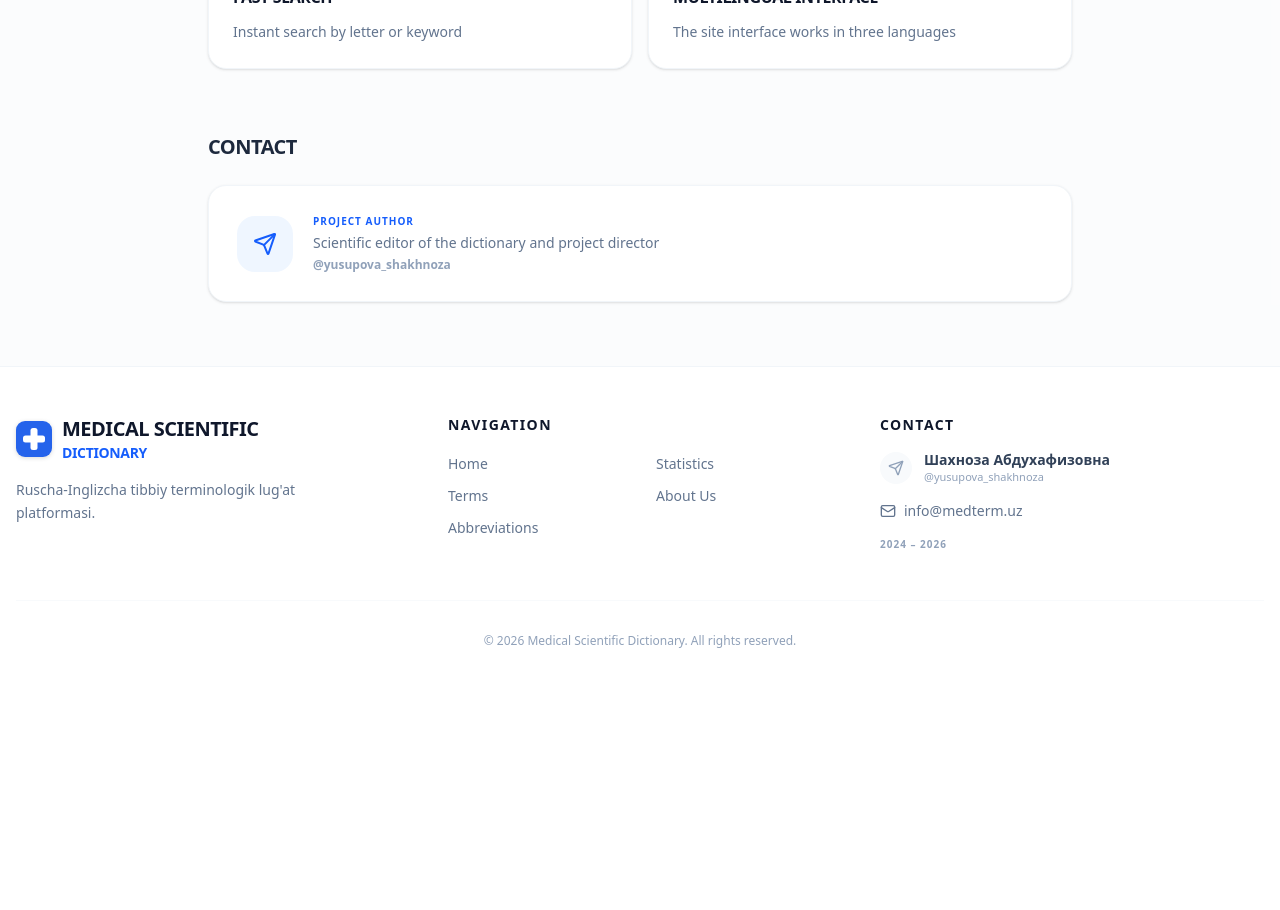
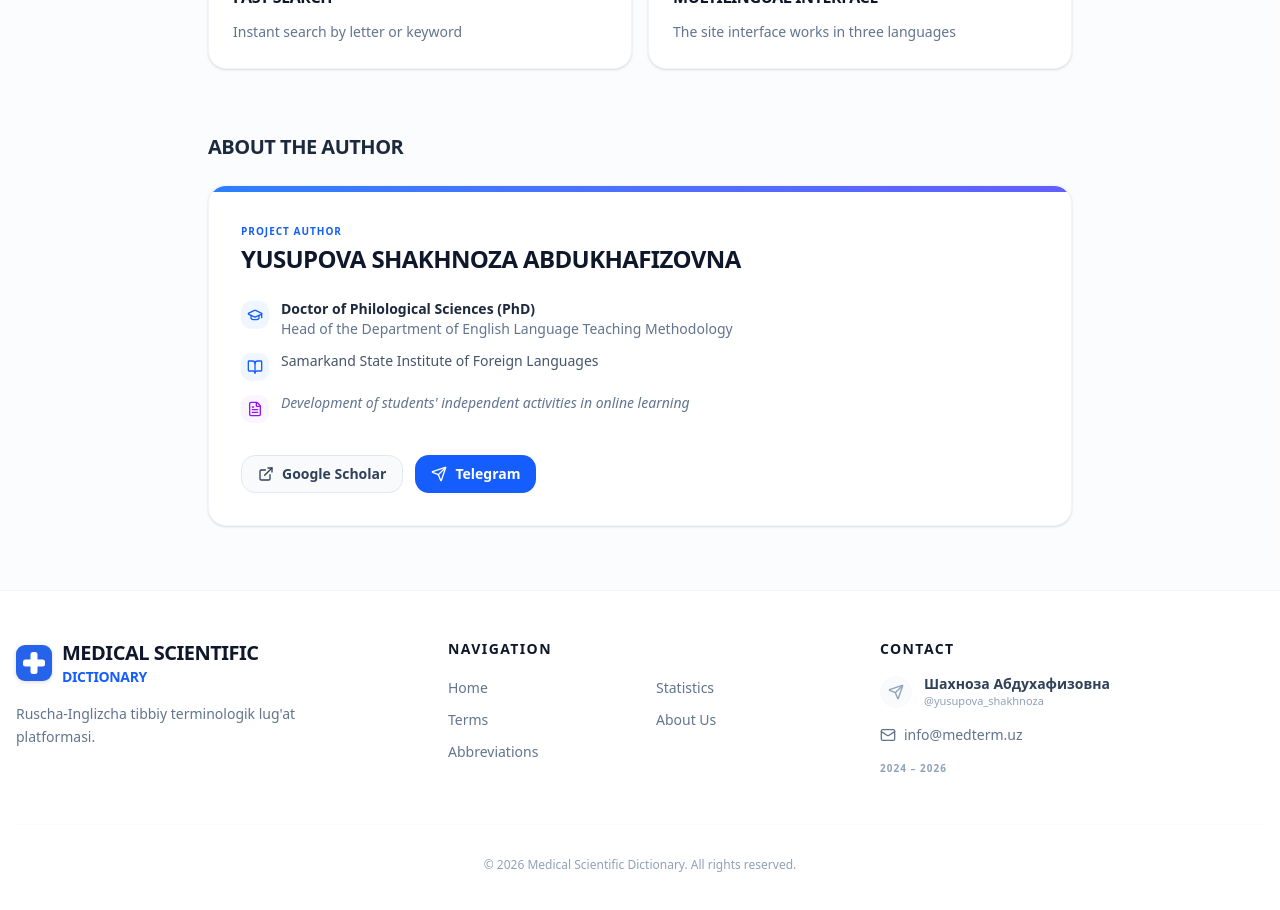
Before and after one commit to shoyim/medical-dictionary-next, a Next.js app: page /en/about in a window 1280 px wide. Shown: the part 1220-2130 px from the top of the page. Before the commit the page ends 1917 px from the top, so only its background shows below. Built offline with nearby package versions, Linux system fonts and the light colour scheme; no server answers; the database is empty.

Commit message:
Add full author bio with degree, position, institute and Google Scholar link

```diff
--- a/app/[lang]/about/page.tsx
+++ b/app/[lang]/about/page.tsx
@@ -1,6 +1,6 @@
 import type { Metadata } from "next";
 import { getDictionary } from "@/lib/get-dictionary";
-import { BookOpen, Search, Languages, FileText, Send, Sparkles } from "lucide-react";
+import { BookOpen, Search, Languages, FileText, Send, Sparkles, GraduationCap, ExternalLink } from "lucide-react";
 import Link from "next/link";
 import { JsonLd } from "@/components/JsonLd";
 import { buildMetadata } from "@/lib/seo";
@@ -90,31 +90,74 @@ export default async function AboutPage({ params }: { params: Promise<{ lang: st
             </div>
           </div>
 
-          {/* CONTACT */}
+          {/* AUTHOR */}
           <div className="space-y-6">
             <h2 className="text-xl font-black uppercase tracking-tight text-slate-800 dark:text-slate-200">
               {t.contact_title}
             </h2>
-            <Link
-              href="https://t.me/yusupova_shakhnoza"
-              target="_blank"
-              className="flex items-center gap-5 p-7 bg-white dark:bg-slate-900 rounded-2xl border border-slate-100 dark:border-slate-800 shadow-sm hover:shadow-md hover:border-blue-200 dark:hover:border-blue-900 transition-all group"
-            >
-              <div className="p-4 bg-blue-50 dark:bg-blue-950/40 rounded-2xl text-blue-600 dark:text-blue-400 group-hover:bg-blue-600 group-hover:text-white transition-colors">
-                <Send className="w-6 h-6" />
+            <div className="bg-white dark:bg-slate-900 rounded-2xl border border-slate-100 dark:border-slate-800 shadow-sm overflow-hidden">
+              {/* Top accent */}
+              <div className="h-1.5 bg-gradient-to-r from-blue-500 to-indigo-500" />
+
+              <div className="p-8 space-y-6">
+                {/* Name & label */}
+                <div className="space-y-1">
+                  <p className="text-[10px] font-bold text-blue-600 dark:text-blue-400 uppercase tracking-widest">
+                    {t.author_label}
+                  </p>
+                  <h3 className="text-2xl font-black text-slate-900 dark:text-white uppercase tracking-tight">
+                    {t.author_name}
+                  </h3>
+                </div>
+
+                {/* Details */}
+                <div className="space-y-3">
+                  <div className="flex items-start gap-3">
+                    <div className="mt-0.5 p-1.5 bg-blue-50 dark:bg-blue-950/40 rounded-lg text-blue-600 dark:text-blue-400 flex-shrink-0">
+                      <GraduationCap className="w-4 h-4" />
+                    </div>
+                    <div>
+                      <p className="text-sm font-bold text-slate-800 dark:text-slate-200">{t.author_degree}</p>
+                      <p className="text-sm text-slate-500 dark:text-slate-400">{t.author_position}</p>
+                    </div>
+                  </div>
+
+                  <div className="flex items-start gap-3">
+                    <div className="mt-0.5 p-1.5 bg-blue-50 dark:bg-blue-950/40 rounded-lg text-blue-600 dark:text-blue-400 flex-shrink-0">
+                      <BookOpen className="w-4 h-4" />
+                    </div>
+                    <p className="text-sm text-slate-600 dark:text-slate-300 font-medium">{t.author_institute}</p>
+                  </div>
+
+                  <div className="flex items-start gap-3">
+                    <div className="mt-0.5 p-1.5 bg-purple-50 dark:bg-purple-950/40 rounded-lg text-purple-600 dark:text-purple-400 flex-shrink-0">
+                      <FileText className="w-4 h-4" />
+                    </div>
+                    <p className="text-sm text-slate-500 dark:text-slate-400 italic">{t.author_research}</p>
+                  </div>
+                </div>
+
+                {/* Links */}
+                <div className="flex flex-wrap gap-3 pt-2">
+                  <Link
+                    href="https://scholar.google.com/citations?user=jYEspEoAAAAJ&hl=ru"
+                    target="_blank"
+                    className="inline-flex items-center gap-2 px-4 py-2 bg-slate-50 dark:bg-slate-800 hover:bg-blue-50 dark:hover:bg-blue-950/40 text-slate-700 dark:text-slate-300 hover:text-blue-600 dark:hover:text-blue-400 rounded-xl text-sm font-semibold transition-colors border border-slate-200 dark:border-slate-700"
+                  >
+                    <ExternalLink className="w-4 h-4" />
+                    Google Scholar
+                  </Link>
+                  <Link
+                    href="https://t.me/yusupova_shakhnoza"
+                    target="_blank"
+                    className="inline-flex items-center gap-2 px-4 py-2 bg-blue-600 hover:bg-blue-700 text-white rounded-xl text-sm font-semibold transition-colors"
+                  >
+                    <Send className="w-4 h-4" />
+                    Telegram
+                  </Link>
+                </div>
               </div>
-              <div>
-                <p className="text-[10px] font-bold text-blue-600 dark:text-blue-400 uppercase tracking-widest mb-1">
-                  {t.author_label}
-                </p>
-                <p className="text-sm text-slate-500 dark:text-slate-400">
-                  {t.author_desc}
-                </p>
-                <p className="text-xs font-bold text-slate-400 dark:text-slate-500 mt-1">
-                  @yusupova_shakhnoza
-                </p>
-              </div>
-            </Link>
+            </div>
           </div>
 
         </div>
--- a/dictionaries/en.json
+++ b/dictionaries/en.json
@@ -65,9 +65,13 @@
         "feature_search_desc": "Instant search by letter or keyword",
         "feature_multilang": "Multilingual Interface",
         "feature_multilang_desc": "The site interface works in three languages",
-        "contact_title": "Contact",
+        "contact_title": "About the Author",
         "author_label": "Project Author",
-        "author_desc": "Scientific editor of the dictionary and project director"
+        "author_name": "Yusupova Shakhnoza Abdukhafizovna",
+        "author_position": "Head of the Department of English Language Teaching Methodology",
+        "author_degree": "Doctor of Philological Sciences (PhD)",
+        "author_institute": "Samarkand State Institute of Foreign Languages",
+        "author_research": "Development of students' independent activities in online learning"
     },
 
     "footer": {
--- a/dictionaries/ru.json
+++ b/dictionaries/ru.json
@@ -65,9 +65,13 @@
         "feature_search_desc": "Мгновенный поиск по букве или ключевому слову",
         "feature_multilang": "Многоязычный интерфейс",
         "feature_multilang_desc": "Интерфейс сайта работает на трёх языках",
-        "contact_title": "Контакты",
+        "contact_title": "Об авторе",
         "author_label": "Автор проекта",
-        "author_desc": "Научный редактор словаря и руководитель проекта"
+        "author_name": "Юсупова Шахноза Абдухафизовна",
+        "author_position": "Зав. кафедры методики обучения английскому языку",
+        "author_degree": "д.ф.п.н., PhD",
+        "author_institute": "Самаркандский государственный институт иностранных языков",
+        "author_research": "Развитие самостоятельной деятельности студентов в условиях онлайн-обучения"
     },
 
     "footer": {
--- a/dictionaries/uz.json
+++ b/dictionaries/uz.json
@@ -65,9 +65,13 @@
         "feature_search_desc": "Harf bo'yicha va kalit so'z orqali bir zumda natija toping",
         "feature_multilang": "Ko'p tilli interfeys",
         "feature_multilang_desc": "Sayt interfeysi ham uch tilda ishlaydi",
-        "contact_title": "Aloqa",
+        "contact_title": "Muallif haqida",
         "author_label": "Loyiha muallifi",
-        "author_desc": "Lug'atning ilmiy muharririsi va loyiha rahbari"
+        "author_name": "Yusupova Shaxnoza Abduxafizovna",
+        "author_position": "Ingliz tili o'qitish metodikasi kafedrasi mudiri",
+        "author_degree": "Filologiya fanlari nomzodi, PhD",
+        "author_institute": "Samarqand davlat chet tillar instituti",
+        "author_research": "Onlayn ta'lim sharoitida talabalarning mustaqil faoliyatini rivojlantirish"
     },
 
     "footer": {
```
